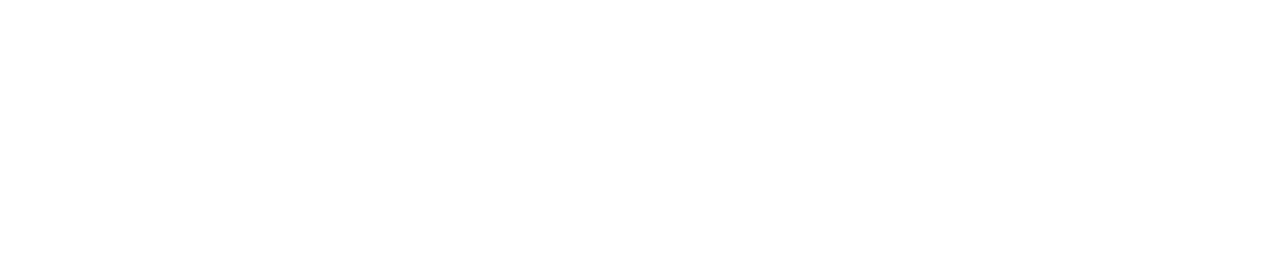
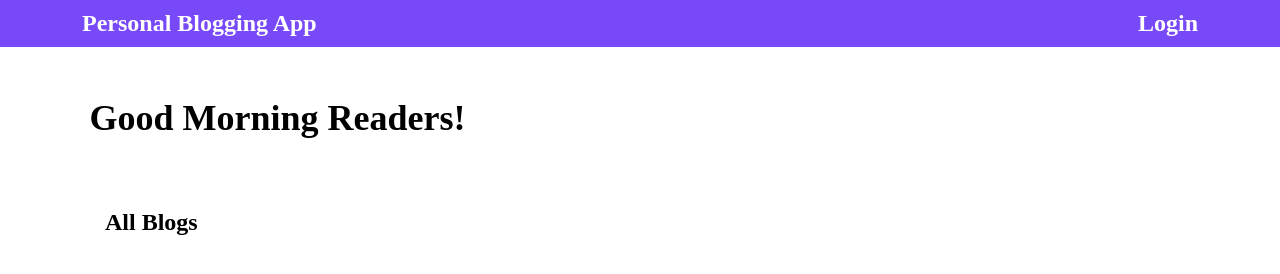
Before and after one commit to Sharmeentariq90/-Hykathon-2, a plain HTML site: page minihackathon/index.html in a window 1280 px wide. Drawn offline with Linux system fonts and the light colour scheme.

Commit message:
Add files via upload

```diff
--- /dev/null
+++ b/minihackathon/home.css
@@ -0,0 +1,64 @@
+body {
+    /* background-color: rgb(232, 230, 230); */
+}
+
+body,
+h1 {
+    margin: 0;
+    padding: 0;
+}
+
+.navbar {
+    display: flex;
+    justify-content: space-between;
+    align-items: center;
+    background-color: #7749F8;
+    padding: 10px 20px;
+}
+
+.navbar-left {
+    margin-left: 5%;
+}
+
+.navbar-right {
+    margin-right: 5%;
+}
+
+.navbar-heading-left,
+.navbar-heading-right {
+    color: white;
+    font-size: 24px;
+}
+
+body,
+h1 {
+    margin: 0;
+    padding: 0;
+}
+
+.main-header {
+    /* background-color: var(--default-white, #FFF); */
+    padding: 20px 0;
+    text-align: left;
+}
+
+.header-content {
+    max-width: 1200px;
+    margin: 0 auto;
+    padding: 0 7%;
+}
+
+.header-heading-left {
+    color: black;
+    font-size: 36px;
+}
+
+.login-link {
+    color: white;
+    text-decoration: none;
+}
+#blog{
+    margin: 5px;
+    padding-left: 100px;
+    /* padding-right: 25px; */
+}
--- a/minihackathon/index.html
+++ b/minihackathon/index.html
@@ -1,11 +1,32 @@
 <!DOCTYPE html>
 <html lang="en">
+
 <head>
     <meta charset="UTF-8">
     <meta name="viewport" content="width=device-width, initial-scale=1.0">
-    <title>Document</title>
+    <title>Blogging Home page</title>
+    <link rel="stylesheet" href="./home.css">
 </head>
+
 <body>
+    <nav class="navbar">
+        <div class="navbar-left">
+            <h1 class="navbar-heading-left">Personal Blogging App</h1>
+        </div>
+        <div class="navbar-right">
+            <h1 class="navbar-heading-right"><a href=".//pages/login.html" class="login-link">Login</a></h1>
+
+        </div>
+    </nav>
+
+    <header class="main-header">
+        <div class="header-content">
+            <h2 class="header-heading-left">Good Morning Readers!</h2>
+        </div>
+    </header>
+    <div id="blog"><h2>All Blogs</h2></div>
+
 
 </body>
+
 </html>
--- a/minihackathon/style1.css
+++ b/minihackathon/style1.css
@@ -85,6 +85,7 @@ input {
 }
 
 #btn {
+  margin-top: 25px;
   padding: 45px;
   display: inline-flex;
   padding: 10px 16px;
@@ -93,6 +94,9 @@ input {
   border-radius: 6px;
   background: var(--primary-color, #7749F8);
 }
+#btn a{
+  text-decoration: none;
+}
 
 .signup-link {
   color: white;
--- a/minihackathon/style2.css
+++ b/minihackathon/style2.css
@@ -108,3 +108,7 @@ gap: 6px;
     border-radius: 5px;
     cursor: pointer;
   }
+  .login-link {
+    color: white;
+    text-decoration: none;
+  }
```
Also changed, not shown: minihackathon/pages/dashboard.html (+1 -1 lines), minihackathon/pages/login.html (+1 -1 lines), minihackathon/pages/profile.html (+22 -0 lines), minihackathon/pages/signup.html (+1 -1 lines), minihackathon/style.css (+10 -5 lines).
